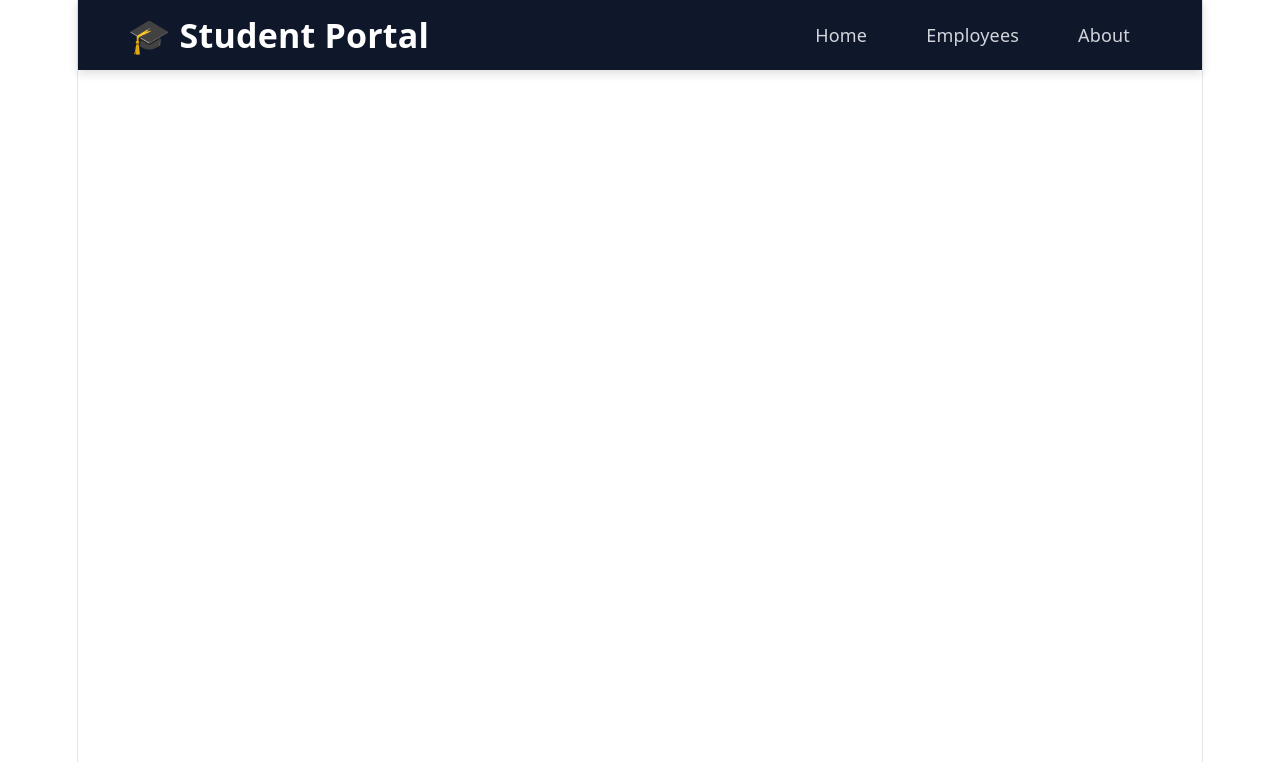
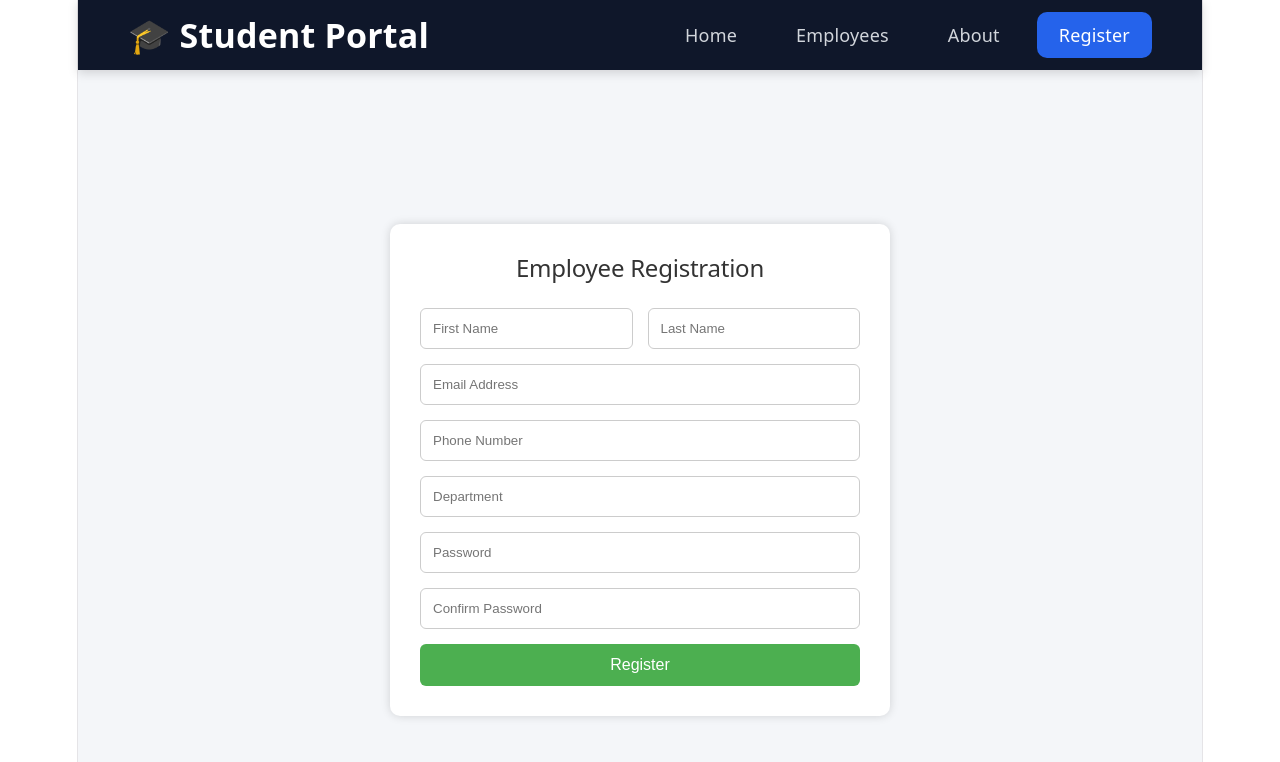
Before and after one commit to AbRd-byte/Employee-Management, a React (Vite) app: page /Employee-Management/registration in a window 1280 px wide. Shown: the top 762 px of the page. Built offline with nearby package versions, Linux system fonts and the light colour scheme.

Commit message:
Implemented Registration functionality

```diff
--- a/src/App.tsx
+++ b/src/App.tsx
@@ -3,10 +3,11 @@ import Home from "./pages/Home/Home";
 import Employee from "./pages/Employee/Employee";
 import About from "./pages/AboutUs/About";
 import "./App.scss";
+import Registration from "./pages/Registration/Registration";
 
 function App() {
   return (
-    <BrowserRouter>
+    <BrowserRouter basename="/Employee-Management">
       <header className="top-navbar">
         <div className="logo">🎓 Student Portal</div>
 
@@ -37,6 +38,15 @@ function App() {
           >
             About
           </NavLink>
+
+          <NavLink
+            to="/registration"
+            className={({ isActive }) =>
+              isActive ? "nav-link active" : "nav-link"
+            }
+          >
+            Register
+          </NavLink>
         </nav>
       </header>
 
@@ -44,6 +54,7 @@ function App() {
         <Route path="/" element={<Home />} />
         <Route path="/employees" element={<Employee />} />
         <Route path="/about" element={<About />} />
+        <Route path="/registration" element={<Registration />} />
       </Routes>
     </BrowserRouter>
   );
--- a/src/pages/Home/Home.tsx
+++ b/src/pages/Home/Home.tsx
@@ -4,6 +4,7 @@ import { HiBars3 } from "react-icons/hi2";
 import { FaUserGraduate } from "react-icons/fa";
 import { FaClipboardList } from "react-icons/fa";
 import { FaBuilding } from "react-icons/fa";
+import { Link } from "react-router-dom";
 
 const Home: React.FC = () => {
   const [collapsed, setCollapsed] = useState(false);
@@ -26,7 +27,6 @@ const Home: React.FC = () => {
               <span className="icon">
                 <FaUserGraduate />
               </span>
-
               <span className={`menu-text ${collapsed ? "hide-text" : ""}`}>
                 Course Details
               </span>
@@ -50,6 +50,26 @@ const Home: React.FC = () => {
               <span className={`menu-text ${collapsed ? "hide-text" : ""}`}>
                 Department
               </span>
+            </li>
+            <li>
+              <Link
+                to="/registration"
+                style={{
+                  display: "flex",
+                  alignItems: "center",
+                  textDecoration: "none",
+                  color: "inherit",
+                  width: "100%",
+                }}
+              >
+                <span className="icon">
+                  <FaClipboardList />
+                </span>
+
+                <span className={`menu-text ${collapsed ? "hide-text" : ""}`}>
+                  Registration
+                </span>
+              </Link>
             </li>
           </ul>
         </nav>
--- /dev/null
+++ b/src/pages/Registration/Registration.scss
@@ -0,0 +1,61 @@
+.registration-container {
+  display: flex;
+  justify-content: center;
+  align-items: center;
+  min-height: 100vh;
+  background: #f4f6f9;
+}
+
+.registration-card {
+  width: 500px;
+  background: white;
+  padding: 30px;
+  border-radius: 10px;
+  box-shadow: 0 0 10px rgba(0, 0, 0, 0.15);
+}
+
+.registration-card h2 {
+  text-align: center;
+  margin-bottom: 25px;
+  color: #333;
+}
+
+.registration-card form {
+  display: flex;
+  flex-direction: column;
+  gap: 15px;
+}
+
+.row {
+  display: flex;
+  gap: 15px;
+}
+
+.row input {
+  flex: 1;
+}
+
+.registration-card input {
+  padding: 12px;
+  border: 1px solid #ccc;
+  border-radius: 6px;
+  outline: none;
+}
+
+.registration-card input:focus {
+  border-color: #4caf50;
+}
+
+.registration-card button {
+  padding: 12px;
+  border: none;
+  background: #4caf50;
+  color: white;
+  font-size: 16px;
+  border-radius: 6px;
+  cursor: pointer;
+}
+
+.registration-card button:hover {
+  background: #388e3c;
+}
--- /dev/null
+++ b/src/pages/Registration/Registration.tsx
@@ -0,0 +1,108 @@
+import React, { useState } from "react";
+import "./Registration.scss";
+
+const Registration = () => {
+  const [formData, setFormData] = useState({
+    firstName: "",
+    lastName: "",
+    email: "",
+    phone: "",
+    department: "",
+    password: "",
+    confirmPassword: "",
+  });
+
+  const handleChange = (e: React.ChangeEvent<HTMLInputElement>) => {
+    setFormData({
+      ...formData,
+      [e.target.name]: e.target.value,
+    });
+  };
+
+  const handleSubmit = (e: React.FormEvent<HTMLFormElement>) => {
+    e.preventDefault();
+
+    console.log(formData);
+
+    alert("Registration Successful!");
+  };
+
+  return (
+    <div className="registration-container">
+      <div className="registration-card">
+        <h2>Employee Registration</h2>
+
+        <form onSubmit={handleSubmit}>
+          <div className="row">
+            <input
+              type="text"
+              name="firstName"
+              placeholder="First Name"
+              value={formData.firstName}
+              onChange={handleChange}
+              required
+            />
+
+            <input
+              type="text"
+              name="lastName"
+              placeholder="Last Name"
+              value={formData.lastName}
+              onChange={handleChange}
+              required
+            />
+          </div>
+
+          <input
+            type="email"
+            name="email"
+            placeholder="Email Address"
+            value={formData.email}
+            onChange={handleChange}
+            required
+          />
+
+          <input
+            type="tel"
+            name="phone"
+            placeholder="Phone Number"
+            value={formData.phone}
+            onChange={handleChange}
+            required
+          />
+
+          <input
+            type="text"
+            name="department"
+            placeholder="Department"
+            value={formData.department}
+            onChange={handleChange}
+            required
+          />
+
+          <input
+            type="password"
+            name="password"
+            placeholder="Password"
+            value={formData.password}
+            onChange={handleChange}
+            required
+          />
+
+          <input
+            type="password"
+            name="confirmPassword"
+            placeholder="Confirm Password"
+            value={formData.confirmPassword}
+            onChange={handleChange}
+            required
+          />
+
+          <button type="submit">Register</button>
+        </form>
+      </div>
+    </div>
+  );
+};
+
+export default Registration;
```
